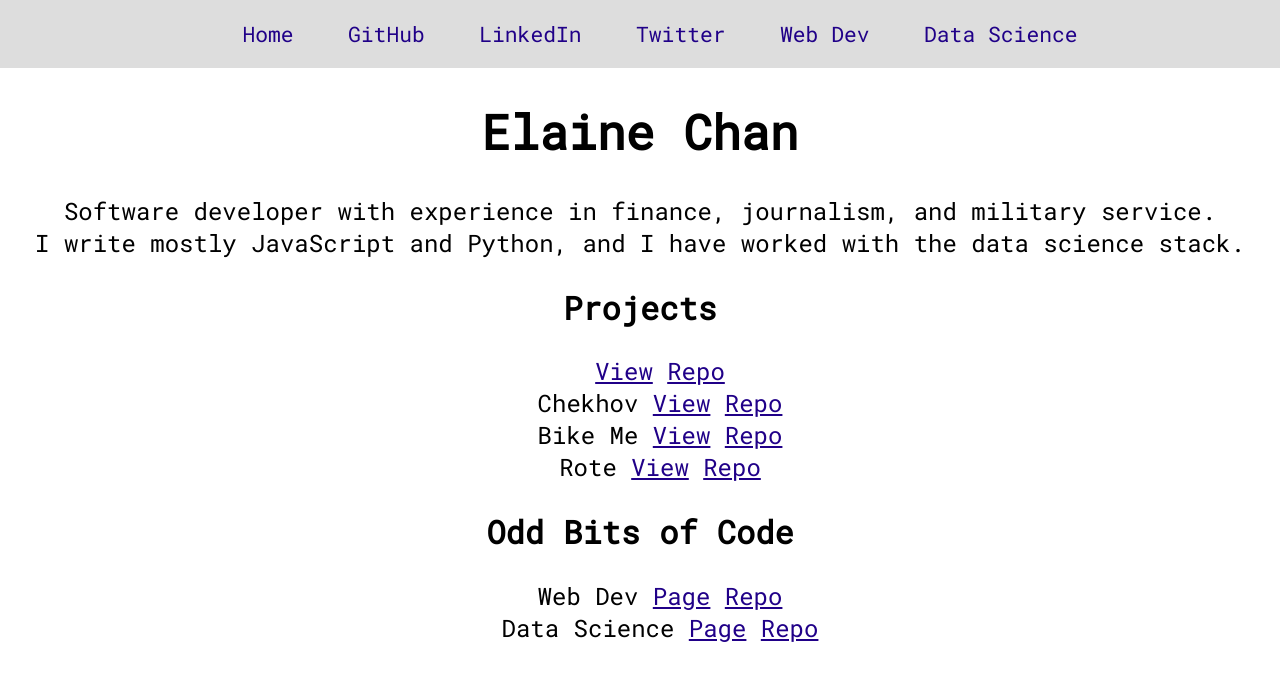
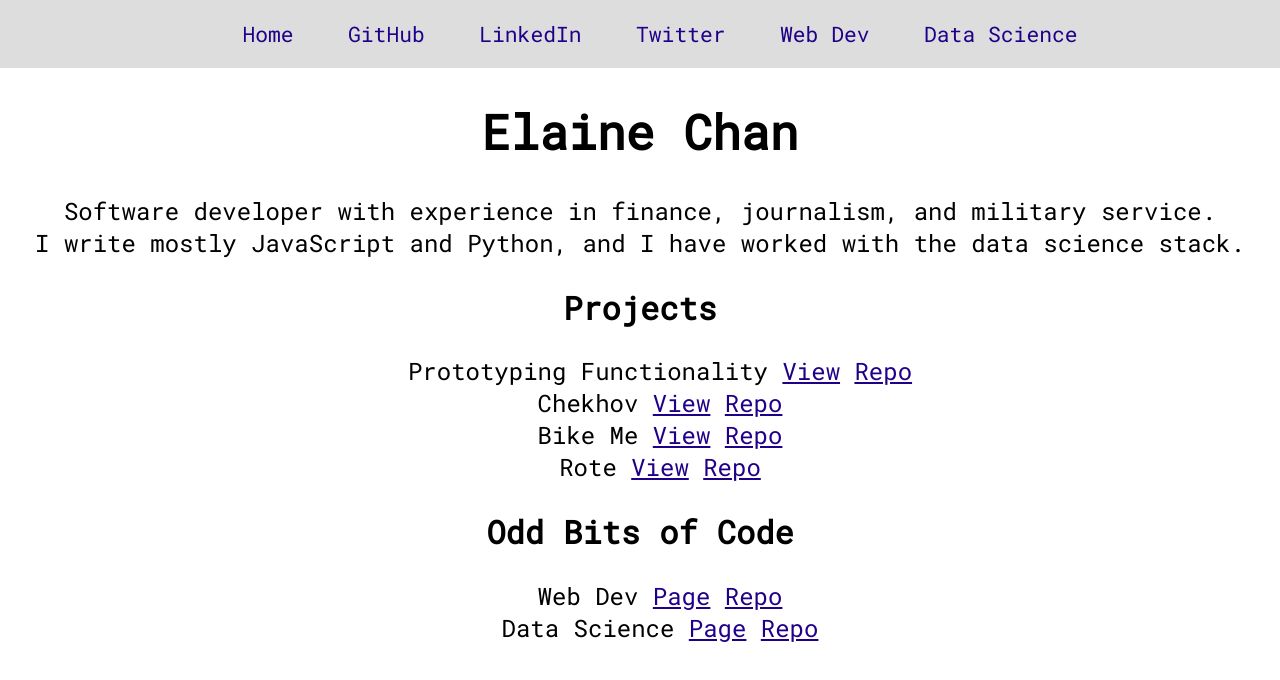
Before and after one commit to elainechan/old.elainechan.github.io, a plain HTML site: page index.html in a window 1280 px wide. Drawn offline with Linux system fonts and the light colour scheme.

Commit message:
Adds name to links.

```diff
--- a/index.html
+++ b/index.html
@@ -30,7 +30,7 @@
     <br>I write mostly JavaScript and Python, and I have worked with the data science stack.</p>
         <h2>Projects</h2>
         <ul>
-            <li>
+            <li>Prototyping Functionality
                 <a href="https://prototyping-functionality.herokuapp.com/">View</a>
                 <a href="https://github.com/elainechan/prototyping-functionality">Repo</a>
             </li>
```
